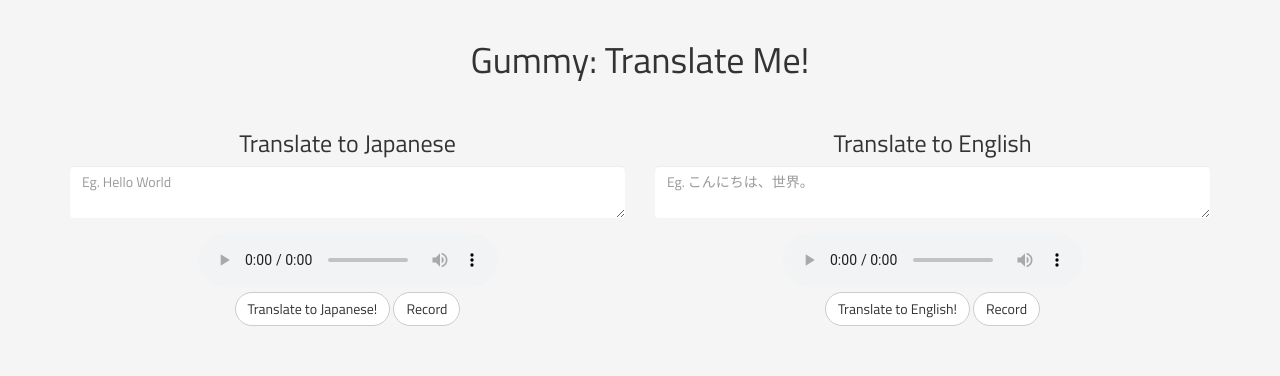
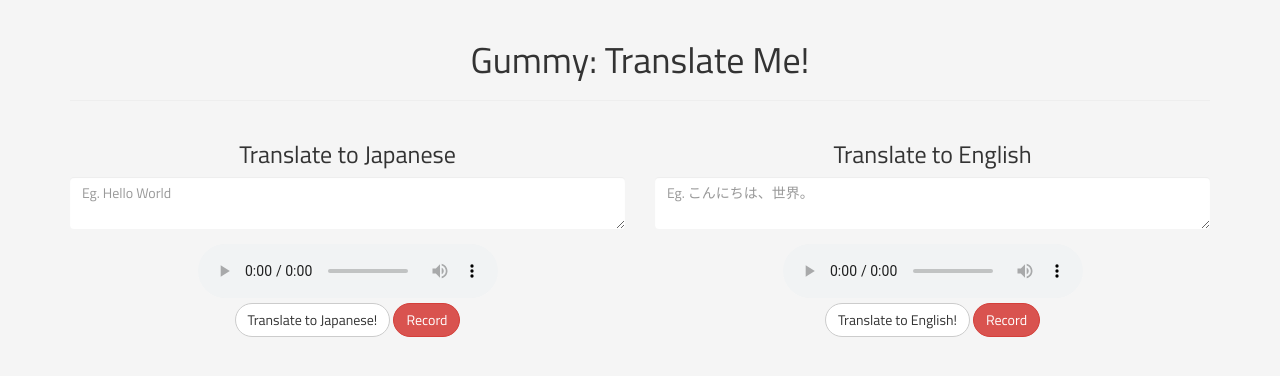
Before and after one commit to jnsoo123/gummy2, a Flask app: page / in a window 1280 px wide. Shown: the top 376 px of the page. Run offline with Flask 2, Linux system fonts and the light colour scheme; some libraries are stand-ins or nearby versions.

Commit message:
fixed bug when clicking record button to fast. added some styles

```diff
--- a/gummy2/gummy2.py
+++ b/gummy2/gummy2.py
@@ -15,7 +15,7 @@ app.config.from_object(__name__)
 
 @app.route('/')
 def home():
-#    remove_files()
+    remove_files()
     return render_template('home.html')
 
 @app.route('/_ja_translate', methods=['GET'])
@@ -43,31 +43,30 @@ def en_translate():
 @app.route('/_record_voice', methods=['POST'])
 def record_voice():
     remove_files()
+    try:
+        lang = request.form.get('language')
 
-    lang = request.form.get('language')
+        f = open('speech.ogg', 'wb')
+        f.write(request.files['file'].read())
+        f.close()
 
-    f = open('speech.ogg', 'wb')
-    f.write(request.files['file'].read())
-    f.close()
+        cmdline = [
+            'avconv',
+            '-i',
+            'speech.ogg',
+            '-vn',
+            '-f',
+            'wav',
+            'speech.wav'
+        ]
 
-    cmdline = [
-        'avconv',
-        '-i',
-        'speech.ogg',
-        '-vn',
-        '-f',
-        'wav',
-        'speech.wav'
-    ]
+        sp.call(cmdline)
 
-    sp.call(cmdline)
+        r = sr.Recognizer()
+        with sr.AudioFile('speech.wav') as source:
+            audio = r.record(source)
 
-    r = sr.Recognizer()
-    with sr.AudioFile('speech.wav') as source:
-        audio = r.record(source)
-
-    try:
-        text = r.recognize_google(audio, language=str(lang))
+            text = r.recognize_google(audio, language=str(lang))
     except Exception:
         text = 'Unable to understand'
     finally:
--- a/gummy2/static/style.css
+++ b/gummy2/static/style.css
@@ -15,7 +15,6 @@ body {
   border: none;
 }
 
-.btn.btn-default {
-  background-color: white;
+.btn {
   border-radius: 25px;
 }
--- a/gummy2/templates/home.html
+++ b/gummy2/templates/home.html
@@ -12,8 +12,6 @@ $(function(){
   var alert                     = $('#unableToUnderstandAlert');
   var currentRecorder = '';
   var chunks = [];
-
-  //initialization
 
   alert.hide();
 
@@ -149,7 +147,7 @@ $(function(){
       </div>
     </div>
   </div>
-  <br />
+  <hr />
   <div class="row">
     <div class="col-sm-6 col-xs-12">
       <h3 class="text-center">Translate to Japanese</h3>
@@ -163,7 +161,7 @@ $(function(){
       </div>
       <div class="form-group text-center">
         <button type='button' class='btn btn-default' id='translateToJapanese'>Translate to Japanese!</button>
-        <button type='button' class='btn btn-default' id='recordToJapanese'>Record</button>
+        <button type='button' class='btn btn-danger' id='recordToJapanese'>Record</button>
       </div>
     </div>
     <div class="col-sm-6 col-xs-12">
@@ -178,7 +176,7 @@ $(function(){
       </div>
       <div class="form-group text-center">
         <button type='button' class='btn btn-default' id='translateToEnglish'>Translate to English!</button>
-        <button type='button' class='btn btn-default' id='recordToEnglish'>Record</button>
+        <button type='button' class='btn btn-danger' id='recordToEnglish'>Record</button>
       </div>
     </div>
   </div>
```
Also changed, not shown: 1 other file.
